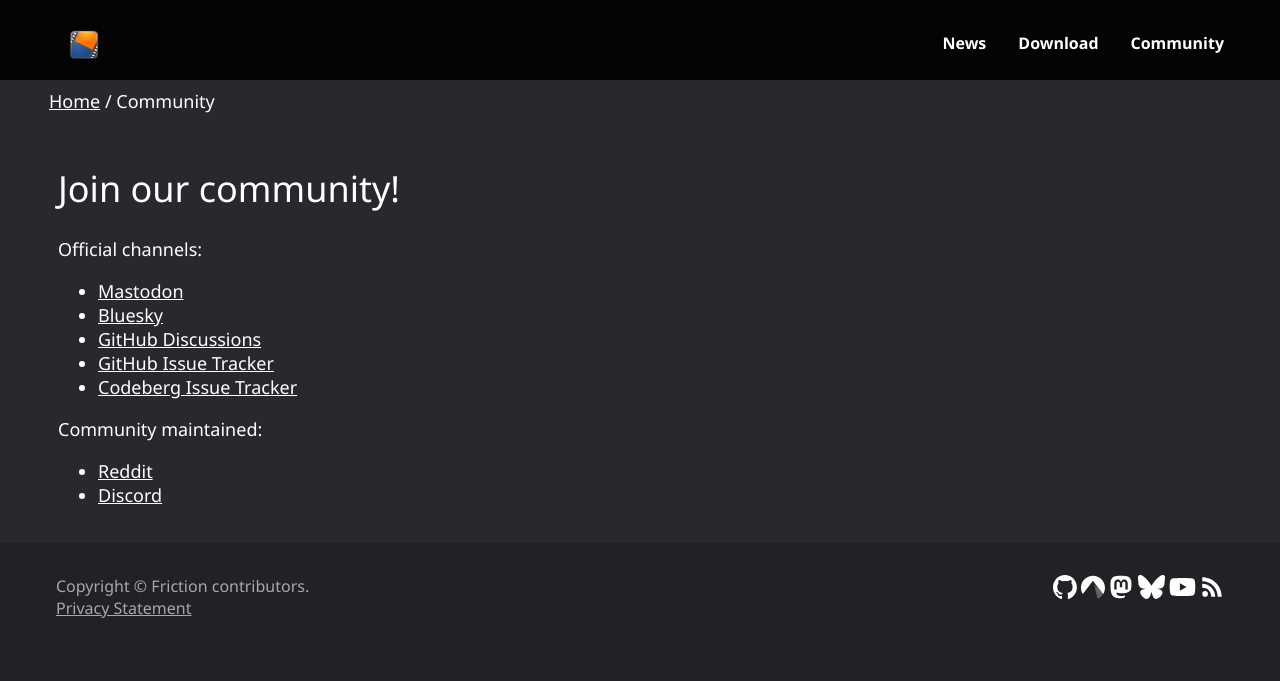
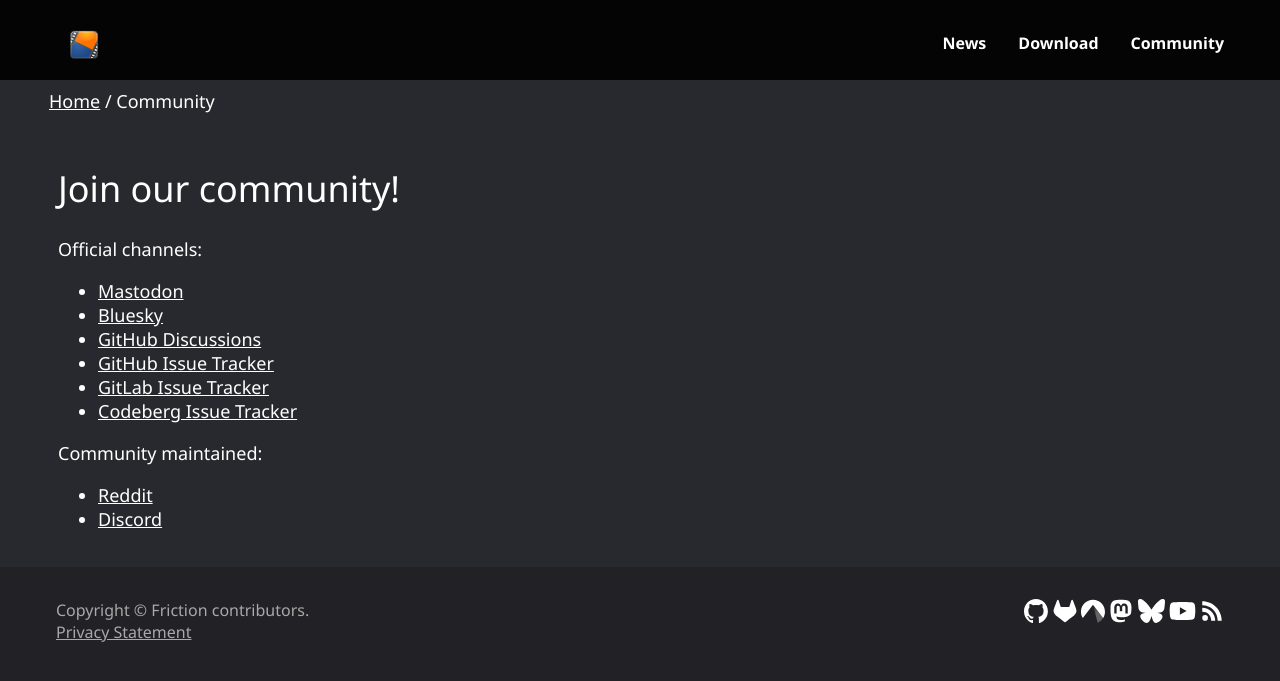
Before and after one commit to friction2d/friction2d.github.io, a Jekyll site: the page built from community.md, in a window 1280 px wide. Shown: the top 681 px of the page. Built offline with Jekyll 4.4.1, drawn with Linux system fonts in a browser that asks for light colours.

Commit message:
Added GitLab

```diff
--- a/_includes/footer.html
+++ b/_includes/footer.html
@@ -2,6 +2,7 @@
     <p>Copyright &copy; Friction contributors.<br><a href="{{ site.url }}/privacy.html">Privacy Statement</a></p>
     <p>
         <a target="_blank" href="https://github.com/friction2d/friction" title="Join us on GitHub"><img src="{{ site.url }}/assets/github-mark-white.svg" height="24" /></a>
+        <a target="_blank" href="https://gitlab.com/friction-graphics/friction" title="Join us on GitLab"><img src="{{ site.url }}/assets/gitlab.svg" height="24" /></a>
         <a target="_blank" href="https://codeberg.org/friction/friction" title="Join us on Codeberg"><img src="{{ site.url }}/assets/codeberg.svg" height="24" /></a>
         <a target="_blank" rel="me" href="https://floss.social/@friction" title="Join us on Mastodon"><img src="{{ site.url }}/assets/mastodon-white.svg" height="24" /></a>
         <a target="_blank" rel="me" href="https://bsky.app/profile/friction.graphics" title="Join us on Bluesky"><img src="{{ site.url }}/assets/bsky.svg" height="24" /></a>
--- a/community.md
+++ b/community.md
@@ -12,6 +12,7 @@ Official channels:
 * [Bluesky](https://bsky.app/profile/friction.graphics)
 * [GitHub Discussions](https://github.com/orgs/friction2d/discussions)
 * [GitHub Issue Tracker](https://github.com/friction2d/friction/issues)
+* [GitLab Issue Tracker](https://gitlab.com/friction-graphics/friction/issues)
 * [Codeberg Issue Tracker](https://codeberg.org/friction/friction/issues)
 
 Community maintained:
```
Also changed, not shown: assets/gitlab.svg (added).
